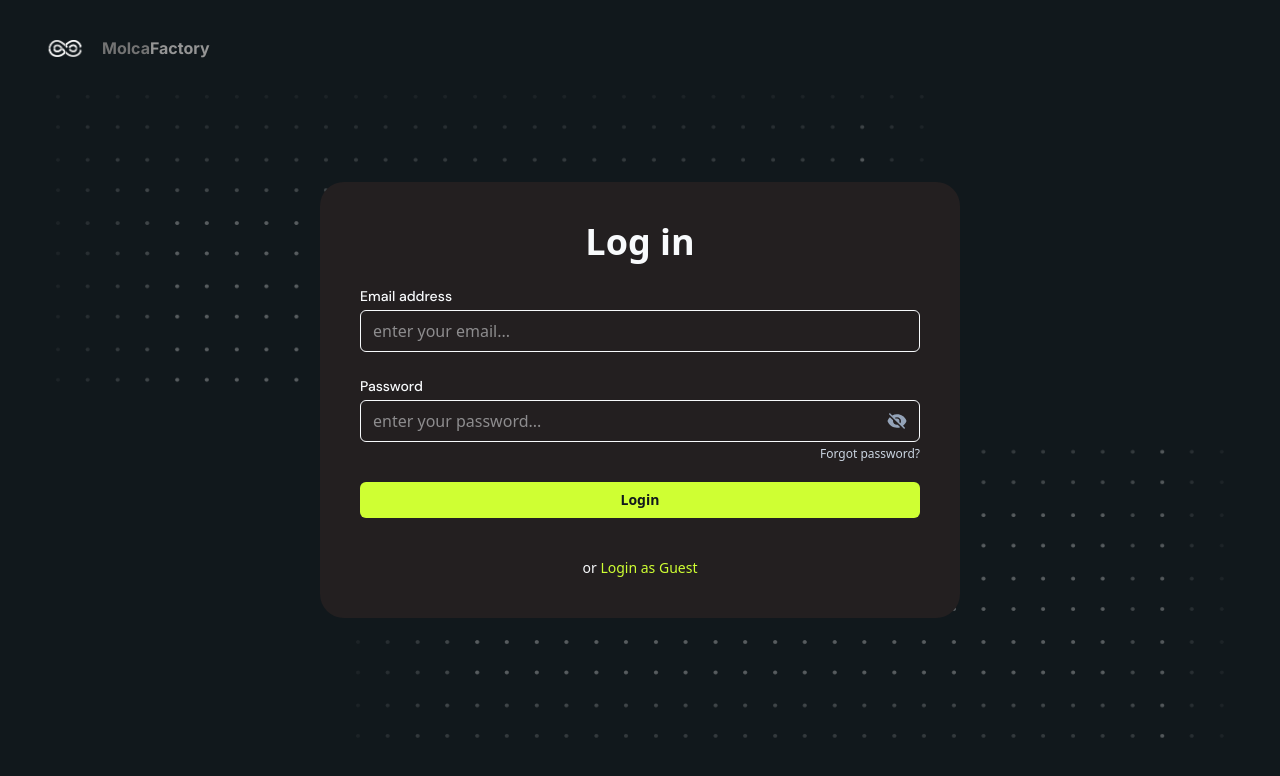
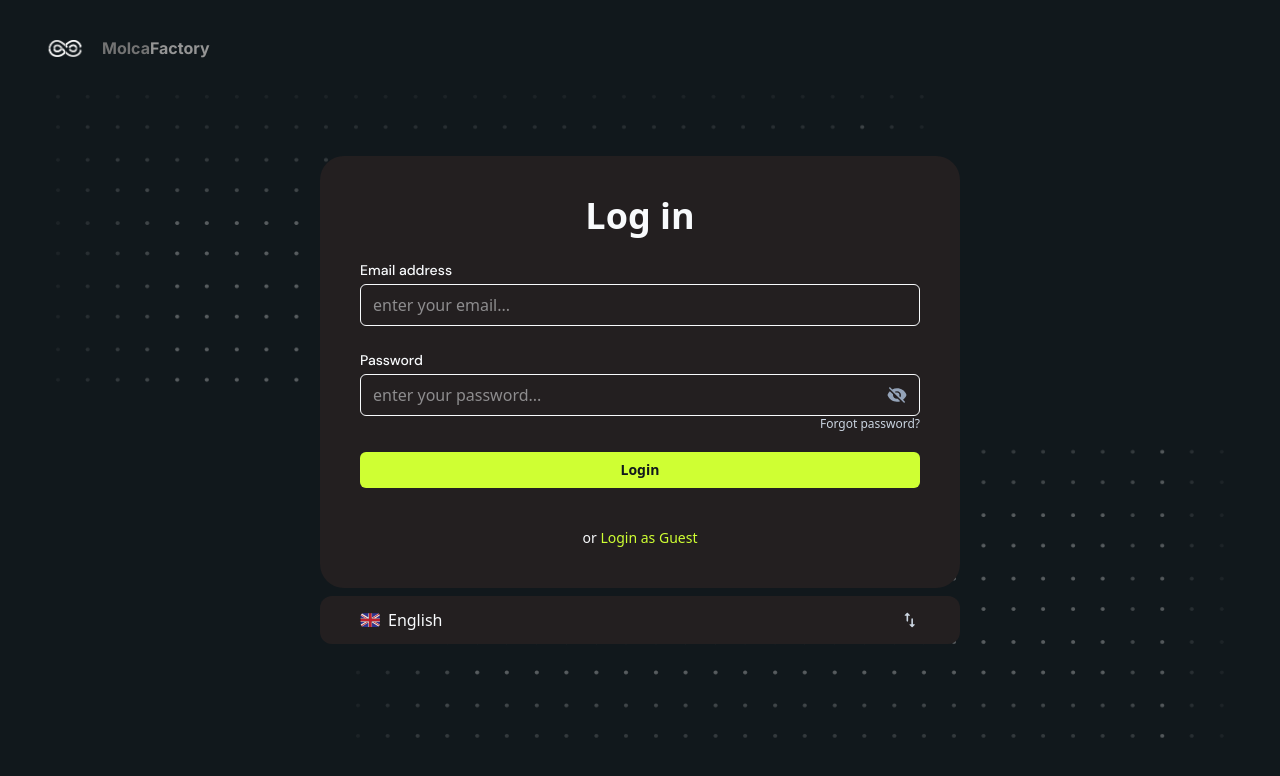
Before and after one commit to raissarahmani/molca-portal-cms, a Next.js app: page / in a window 1280 px wide. Shown: the top 776 px of the page. Built offline with nearby package versions, Linux system fonts and the light colour scheme.

Commit message:
fix: minor styling for components

```diff
--- a/src/app/components/Auth/Login.tsx
+++ b/src/app/components/Auth/Login.tsx
@@ -8,7 +8,7 @@ function Login() {
         <label htmlFor="email" className='label-form'>Email address</label>
         <input type="email" placeholder='enter your email...' className='input mb-5' />
         <label htmlFor="password" className='label-form'>Password</label>
-        <div className='flex flex-row items-center justify-between input mb-1'>
+        <div className='flex flex-row items-center justify-between input'>
             <input type="password" placeholder='enter your password...' className='input-form' />
             <Image
               src="/icon.svg"
@@ -17,10 +17,10 @@ function Login() {
               height={20}
             />
         </div>
-        <div className='font-[var(--font-dmsans)] text-[#CBD5E1] text-xs text-right'>Forgot password?</div>
+        <div className='font-[var(--font-dmsans)] text-[#CBD5E1] text-xs text-right cursor-pointer'>Forgot password?</div>
         <button type='submit' className='bg-[var(--color-primary)] text-[var(--color-base)] button'>Login</button>
       </form>
-      <div className='text-center text-sm'>or <span className='text-[var(--color-primary)]'>Login as Guest</span></div>
+      <div className='text-center text-sm'>or <span className='text-[var(--color-primary)] cursor-pointer'>Login as Guest</span></div>
     </div>
   )
 }
--- a/src/app/components/Auth/Modal.tsx
+++ b/src/app/components/Auth/Modal.tsx
@@ -1,11 +1,11 @@
 import Login from './Login'
-// import Option from './Option'
+import Option from './Option'
 
 function Modal() {
   return (
     <div className='absolute flex flex-col inset-0 items-center justify-center gap-2'>
       <Login />
-      {/* <Option /> */}
+      <Option />
     </div>
   )
 }
--- a/src/app/components/Auth/Option.tsx
+++ b/src/app/components/Auth/Option.tsx
@@ -1,9 +1,24 @@
-import React from 'react'
+import Image from "next/image"
 
 function Option() {
   return (
-    <div>
-
+    <div className='flex flex-row items-center justify-between bg-[#231F20] rounded-xl py-3 px-10 w-[50vw]'>
+      <div className="flex flex-row items-center gap-2">
+        <Image
+          src="/flag.svg"
+          alt=""
+          width={20}
+          height={20}
+        />
+        <div>English</div>
+      </div>
+      <Image
+        src="/LanguageIcon.svg"
+        alt=""
+        width={20}
+        height={20}
+        className="cursor-pointer"
+      />
     </div>
   )
 }
```
